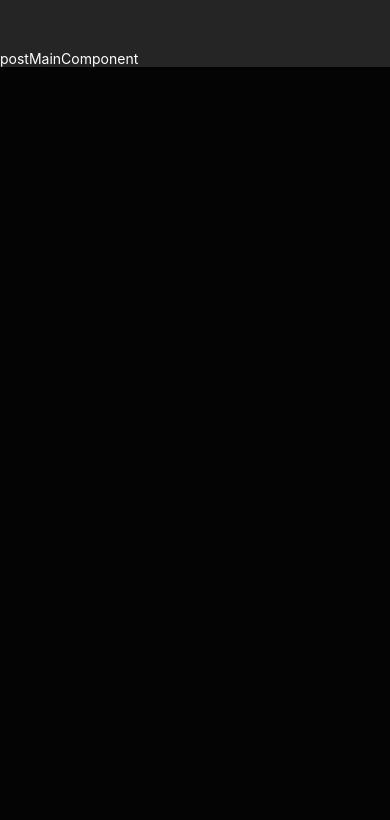
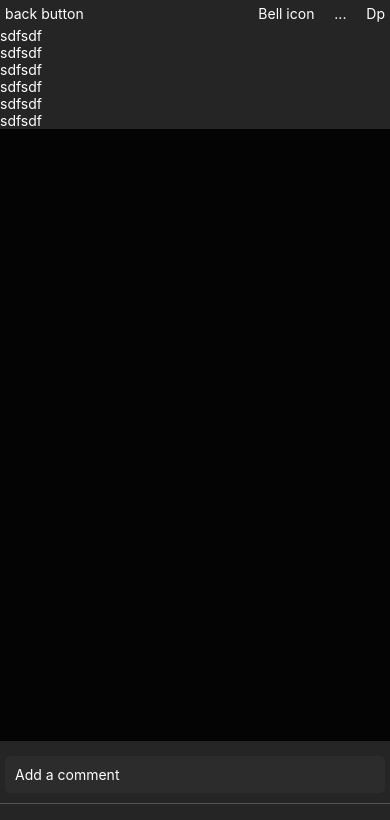
Before and after one commit to kousarK/RedditCommentSecClone, a React Native app: screen / in a window 390 px wide. Shown: the top 820 px of the page. Built offline with nearby package versions, Linux system fonts and the light colour scheme.

Commit message:
screen start

```diff
--- a/App.js
+++ b/App.js
@@ -3,11 +3,11 @@ import React from 'react';
 import { StyleSheet, Text, View } from 'react-native';
 import PostMainComponent from './src/postMainComponent';
 
+
 export default function App() {
   return (
     <View style={styles.container}>
       <PostMainComponent/>
-      <StatusBar style="auto" />
     </View>
   );
 }
--- a/package.json
+++ b/package.json
@@ -13,6 +13,7 @@
     "react": "17.0.1",
     "react-dom": "17.0.1",
     "react-native": "0.64.3",
+    "react-native-safe-area-context": "3.3.2",
     "react-native-web": "0.17.1"
   },
   "devDependencies": {
--- /dev/null
+++ b/src/AddComment.js
@@ -0,0 +1,40 @@
+import { StyleSheet, Text, View, TextInput } from "react-native";
+import React from "react";
+
+const AddComment = () => {
+  return (
+    <View
+      style={{
+        position: "absolute",
+        bottom: 0,
+        paddingBottom: 40,
+        backgroundColor: "#252525",
+        width: "100%",
+        paddingTop: 10,
+      }}
+    >
+      <View
+        style={{
+          backgroundColor: 'rgba(52, 52, 52, 0.5)',
+          padding: 5,
+          borderRadius: 5,
+          margin: 5,
+          marginBottom: 10,
+        }}
+      >
+        <TextInput placeholder="Add a comment"  placeholderTextColor="#FFF" style={{color:"white",padding:5}} />
+      </View>
+      <View
+        style={{
+          borderBottomColor: "#525659",
+          borderBottomWidth: 0.5,
+          width: "100%",
+        }}
+      ></View>
+    </View>
+  );
+};
+
+export default AddComment;
+
+const styles = StyleSheet.create({});
--- /dev/null
+++ b/src/TopMenuBar.js
@@ -0,0 +1,25 @@
+import { StyleSheet, Text, View } from 'react-native'
+import React from 'react'
+
+const TopMenuBar = () => {
+  return (
+    <View style={{ backgroundColor: "#252525", paddingTop: 50 , flexDirection: "row", justifyContent: "space-between",padding:5 }}>
+        <View style={{flex:4}}>
+          <Text style={styles.textStyle}>back button</Text>
+        </View>
+        <View style={{flex:2, flexDirection: "row", justifyContent:"space-between" }}>
+          <Text style={styles.textStyle}>Bell icon</Text>
+          <Text style={styles.textStyle}>...</Text>
+          <Text style={styles.textStyle}>Dp</Text>
+        </View>
+      </View>
+  )
+}
+
+export default TopMenuBar
+
+const styles = StyleSheet.create({
+    textStyle: {
+        color: 'white',
+      },
+});
--- a/src/postMainComponent.js
+++ b/src/postMainComponent.js
@@ -1,14 +1,33 @@
-import { StyleSheet, Text, View } from 'react-native'
-import React from 'react'
+import { StyleSheet, Text, View, ScrollView } from "react-native";
+import React from "react";
+import TopMenuBar from "./TopMenuBar";
+import AddComment from "./AddComment";
 
 const PostMainComponent = () => {
   return (
-    <View style={{backgroundColor:"#252525",paddingTop:50}}>
-      <Text style={{color:"white"}}>postMainComponent</Text>
+    <View style={{height:"100%"}}>
+      <TopMenuBar />
+      <ScrollView>
+        <View style={{backgroundColor:"#252525"}}>
+          <Text style={{ color: "white" }}>sdfsdf</Text>
+
+          <Text style={{ color: "white" }}>sdfsdf</Text>
+          <Text style={{ color: "white" }}>sdfsdf</Text>
+
+          <Text style={{ color: "white" }}>sdfsdf</Text>
+          <Text style={{ color: "white" }}>sdfsdf</Text>
+          <Text style={{ color: "white" }}>sdfsdf</Text>
+        </View>
+      </ScrollView>
+      <AddComment/>
     </View>
-  )
-}
+  );
+};
 
-export default PostMainComponent
+export default PostMainComponent;
 
-const styles = StyleSheet.create({})
+const styles = StyleSheet.create({
+  textStyle: {
+    color: "white",
+  },
+});
```
Also changed, not shown: 2 other files (tests, documents, lock files or other folders).
